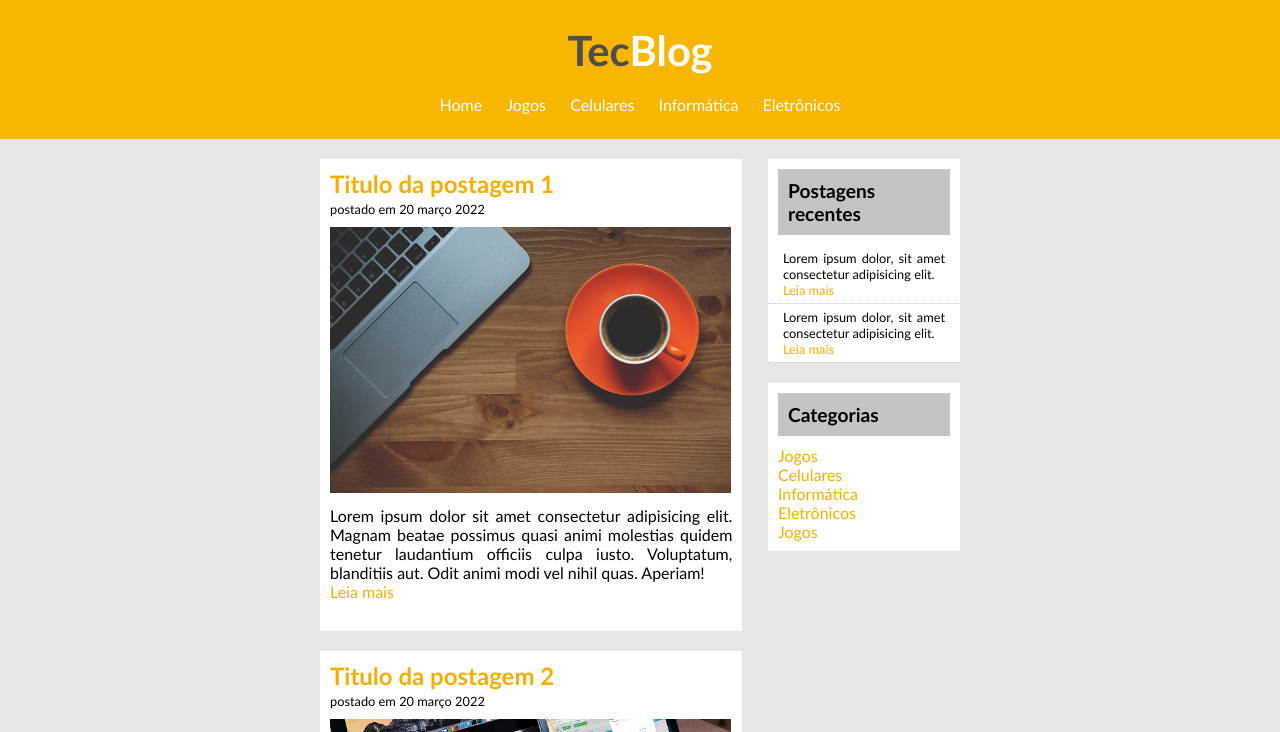
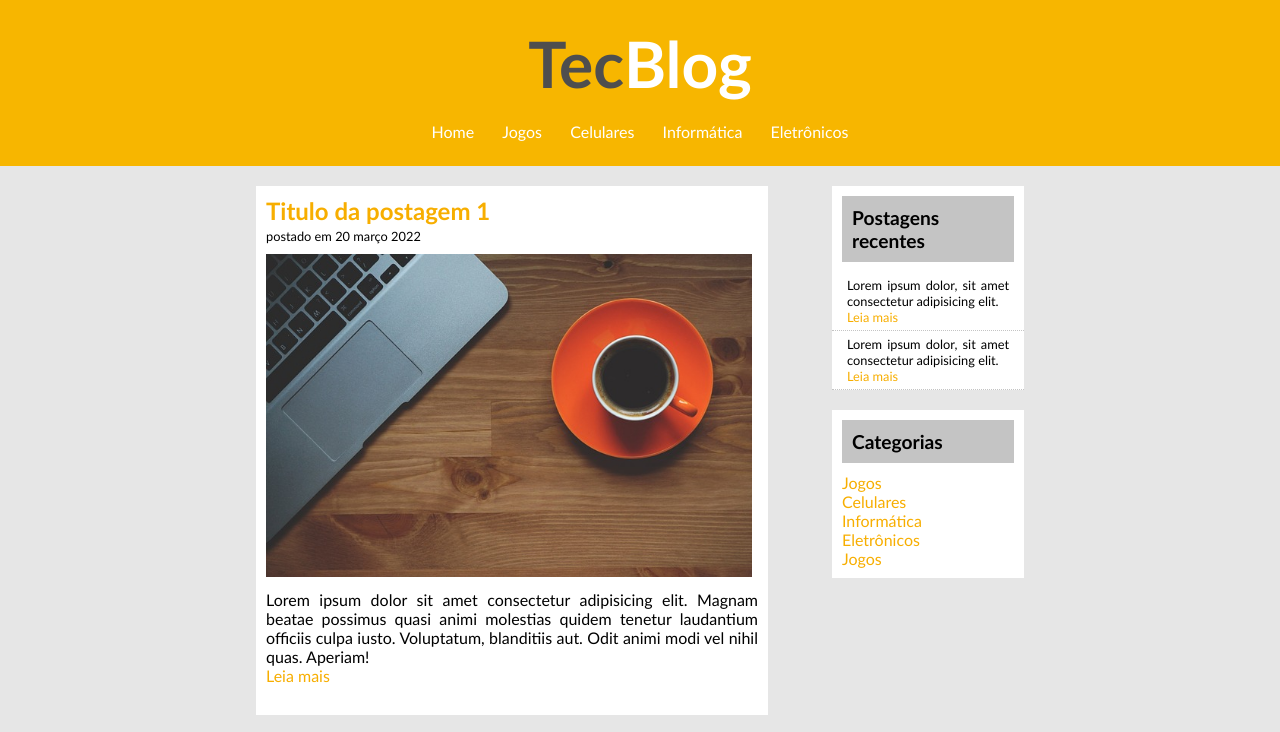
Before and after one commit to JVTNeto/projeto-tecblog, a plain HTML site: page index.html in a window 1280 px wide. Shown: the top 732 px of the page. Drawn offline with Linux system fonts and the light colour scheme.

Commit message:
att elementos do menu

```diff
--- a/css/style.css
+++ b/css/style.css
@@ -22,7 +22,7 @@ body {
 }
 
 #texto-logo {
-    font-size: 1.3em;
+    font-size: 2em;
     color:var(--cor-logo) ;
 }
 
@@ -30,10 +30,11 @@ body {
     padding: 10px;
 }
 
-#area-menu > a {
+#area-menu > a:link, #area-menu > a:visited {
     color: #FFF;
     text-decoration: none;
-    padding: 10px;
+    padding: 10px 12px;
+    transition: 0.5s;
 }
 
 #area-menu > a:hover {
@@ -43,7 +44,7 @@ body {
 }
 
 #conteudo-principal {
-    width: 50vw;
+    width: 60vw;
     height: 100vh;
     margin: 20px auto;
     position: relative;
@@ -51,7 +52,7 @@ body {
 
 #conteudo {
     margin-bottom: 20px;
-    width: 33vw;
+    width: 40vw;
     float: left;
 }
 
--- a/index.html
+++ b/index.html
@@ -17,10 +17,10 @@
 
         <div id="area-menu">
             <a href="index.html">Home</a>
-            <a href="">Jogos</a>
-            <a href="">Celulares</a>
-            <a href="">Informática</a>
-            <a href="">Eletrônicos</a>
+            <a href="jogos.html">Jogos</a>
+            <a href="celulares.html">Celulares</a>
+            <a href="informatica.html">Informática</a>
+            <a href="eletronicos.html">Eletrônicos</a>
         </div>
 
     </div> <!-- //Fim do cabeçalho-->
@@ -75,11 +75,11 @@
         <div id="menu-lateral">
             <h2>Categorias</h2>
             <div class="nav-lateral">
-                <a href="">Jogos</a><br>
-                <a href="">Celulares</a><br>
-                <a href="">Informática</a><br>
-                <a href="">Eletrônicos</a><br>
-                <a href="">Jogos</a>
+                <a href="jogos.html">Jogos</a><br>
+                <a href="celulares.html">Celulares</a><br>
+                <a href="informatica.html">Informática</a><br>
+                <a href="eletronicos.html">Eletrônicos</a><br>
+                <a href="jogos.html">Jogos</a>
             </div>
         </div>
 
```
